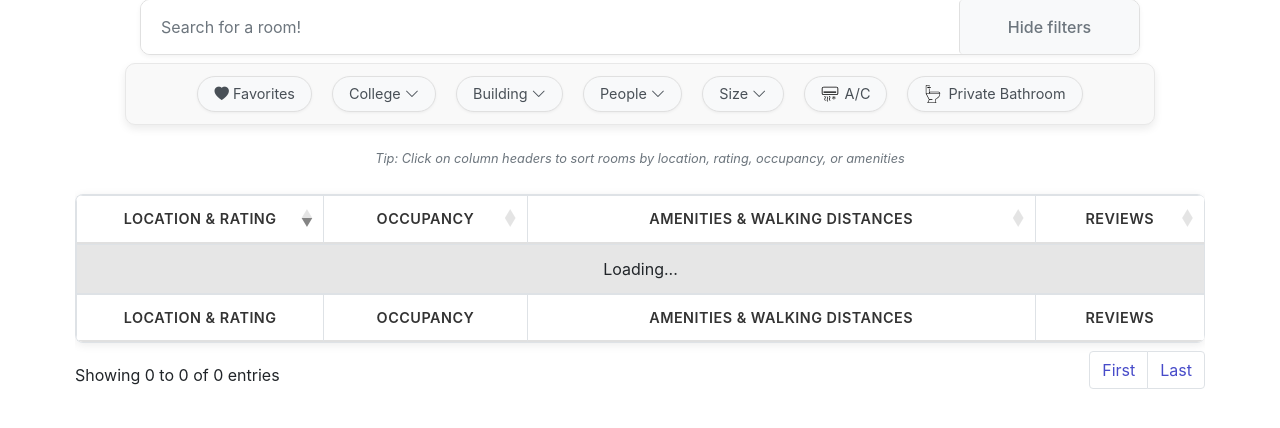
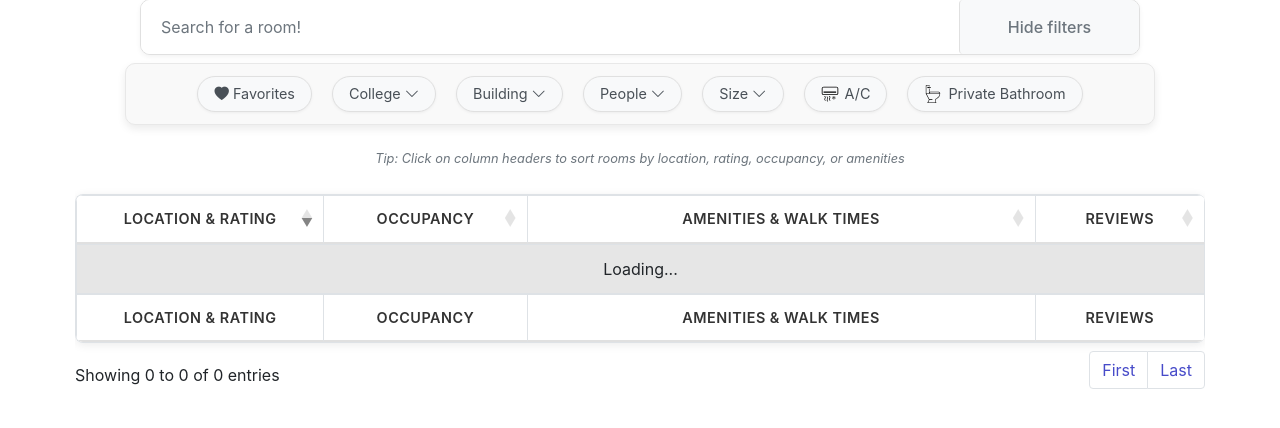
Before and after one commit to TigerAppsOrg/TigerDraw, a Flask app: template templates/availablerooms.html in a window 1280 px wide. Shown: the part 265-693 px from the top of the page. Run offline with Flask 2, Linux system fonts and the light colour scheme; the template is opened without the code that fills it: most values are stand-ins (such as "Sample title", 1, 10 or a date in 2020); some libraries are stand-ins or nearby versions.

Commit message:
changing walk distances to walk times, and clearly stating 'mins'

```diff
--- a/templates/availablerooms.html
+++ b/templates/availablerooms.html
@@ -1220,7 +1220,7 @@
             <tr>
                 <th>Location & Rating</th>
                 <th>Occupancy</th>
-                <th>Amenities & Walking Distances</th>
+                <th>Amenities & Walk Times</th>
                 <th>Reviews</th>
             </tr>
             </thead>
@@ -1228,7 +1228,7 @@
             <tr>
                 <th>Location & Rating</th>
                 <th>Occupancy</th>
-                <th>Amenities & Walking Distances</th>
+                <th>Amenities & Walk Times</th>
                 <th>Reviews</th>
             </tr>
             </tfoot>
@@ -1536,7 +1536,7 @@
 
                             distanceHtml += '<div class="distance-item ' + responsiveClass + '">' +
                                           dist.icon + ' <span class="distance-label">' + dist.name + '</span>' +
-                                          '<span class="distance-value">' + dist.value + 'm</span>' +
+                                          '<span class="distance-value">' + dist.value + ' min</span>' +
                                           '</div>';
                         });
                         distanceHtml += '</div>';
```
